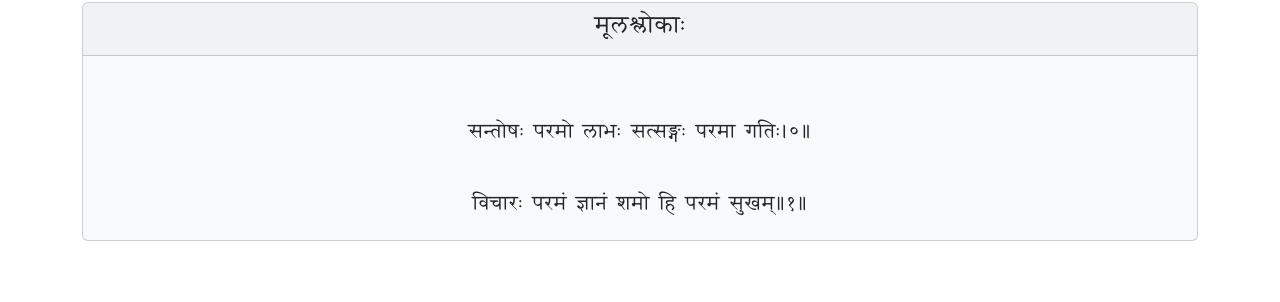
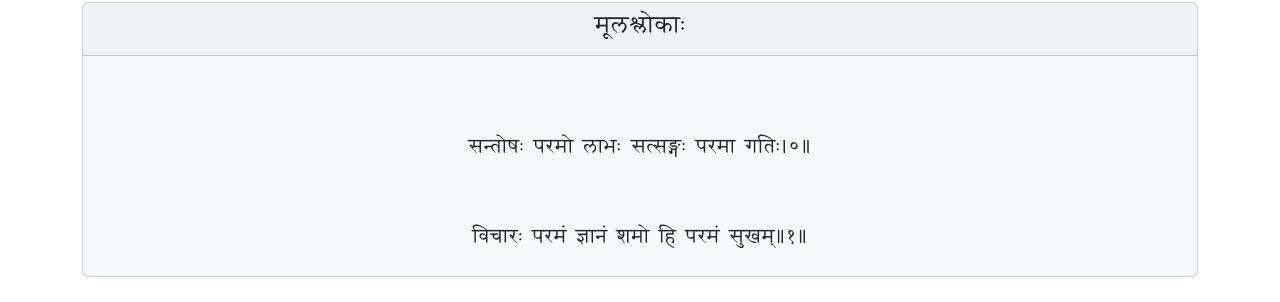
Before and after one commit to lokeshh/mk_reader, a React (Create React App) app: page /1/1 in a window 1280 px wide. Shown: the part 289-591 px from the top of the page. Built offline with nearby package versions, Linux system fonts and the light colour scheme; no server answers; the database is empty.

Commit message:
improve line height

```diff
--- a/src/index.css
+++ b/src/index.css
@@ -18,3 +18,7 @@ body {
   font-family: 'Siddhanta', sans-serif;
   /* font-family: "Tiro Devanagari Sanskrit", serif; */
 }
+
+h5 {
+  line-height: 1.5;
+}
```
